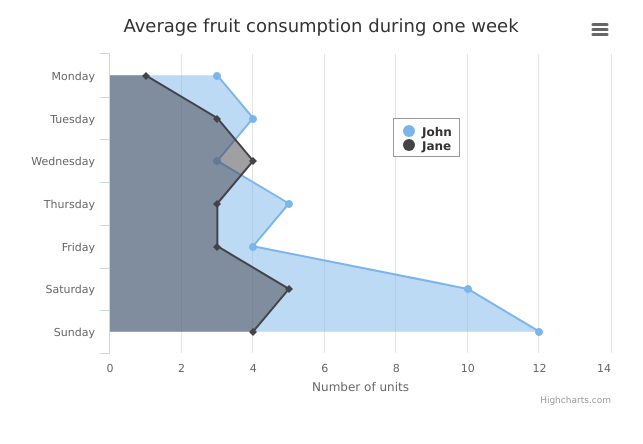
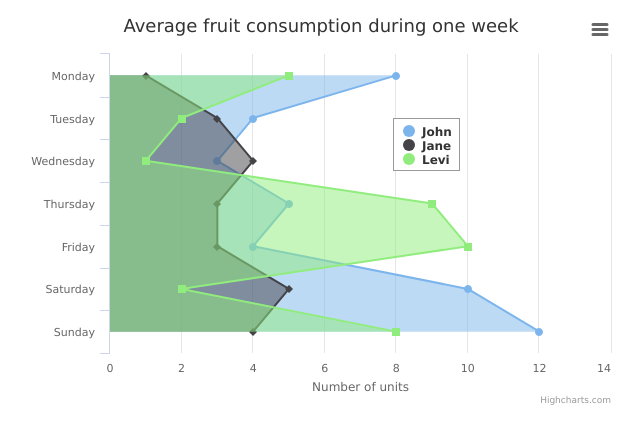
Before and after one commit to prodigk/test_chart, a plain HTML site: page examples/area-inverted/index.htm in a window 1280 px wide. Shown: the whole page, without its empty margins (319-962 px from the left). Drawn offline with Linux system fonts and the light colour scheme.

Commit message:
Update index.htm

```diff
--- a/examples/area-inverted/index.htm
+++ b/examples/area-inverted/index.htm
@@ -70,10 +70,13 @@ Highcharts.chart('container', {
     },
     series: [{
         name: 'John',
-        data: [3, 4, 3, 5, 4, 10, 12]
+        data: [8, 4, 3, 5, 4, 10, 12]
     }, {
         name: 'Jane',
         data: [1, 3, 4, 3, 3, 5, 4]
+    }, {
+        name: 'Levi',
+        data: [5, 2, 1, 9, 10, 2, 8]
     }]
 });
 		</script>
```
